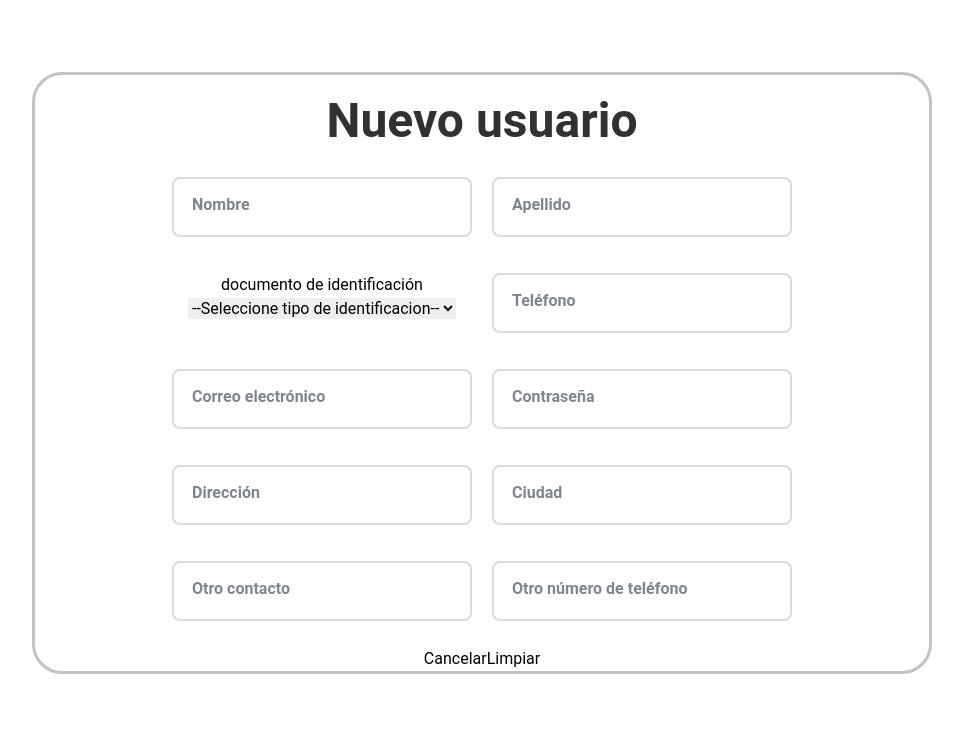
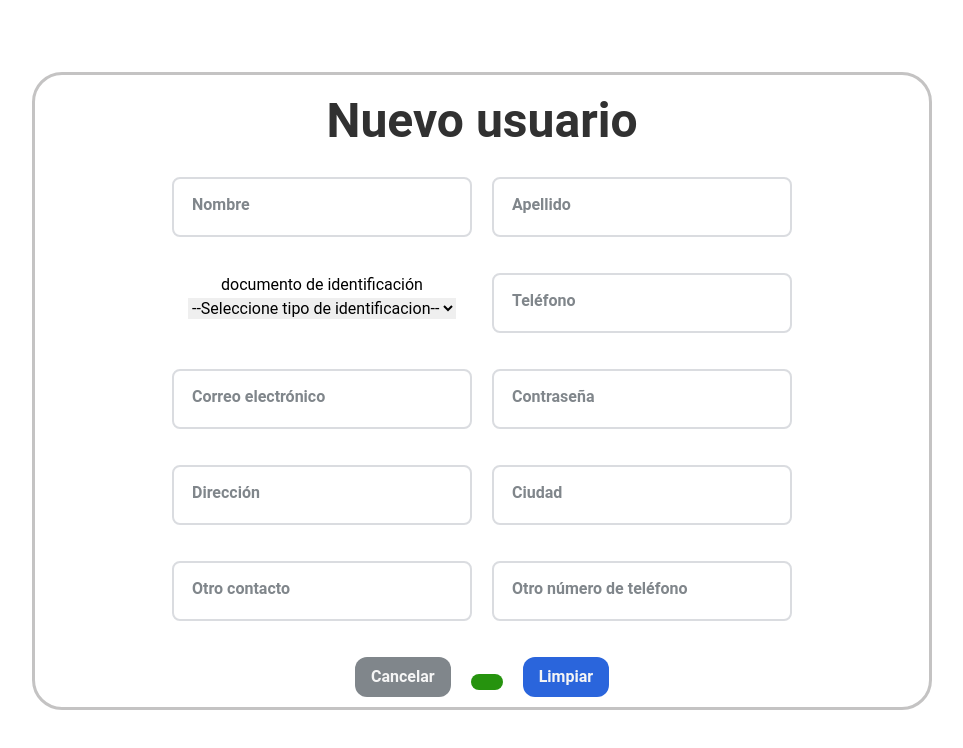
Before and after one commit to AFMartinez09/AppProject, a React (Vite) app in the folder frontend/: page / in a window 1280 px wide. Shown: the top 748 px of the page, without its empty margins (158-1121 px from the left). Built offline with nearby package versions, Linux system fonts and the light colour scheme.

Commit message:
chore/button: changing name limpiar to clean, also adding import Style and adding Style in className

```diff
--- a/frontend/src/components/button/Button.tsx
+++ b/frontend/src/components/button/Button.tsx
@@ -1,5 +1,6 @@
 import React, { ReactNode } from 'react';
 import { NavLink } from 'react-router-dom';
+import Style from '../../styles/Button.module.css';
 
 type BtnClassName =
   "primary" |
@@ -8,11 +9,9 @@ type BtnClassName =
   "cancel" |
   "adding" |
   "delete" |
-  "limpiar";
+  "clean";
 
 type BtnType = "submit" | "button";
-
-// type LinksType = "/" | "/home"
 
 type Props = {
   children: ReactNode;
@@ -25,7 +24,7 @@ type Props = {
 const Button = ({ children, className = "primary", type, onClick, to }: Props) => {
   if(to){
     return (
-      <NavLink to={to} className={className}>
+      <NavLink to={to} className={Style[className]}>
         { children }
       </NavLink>
 
@@ -33,7 +32,7 @@ const Button = ({ children, className = "primary", type, onClick, to }: Props) =
   }
     return (
         <button
-          className={className}
+          className={Style[className]}
           type={type}
           onClick={onClick}
         >
@@ -43,4 +42,4 @@ const Button = ({ children, className = "primary", type, onClick, to }: Props) =
 )
 }
 
-export default Button
+export default Button;
```
